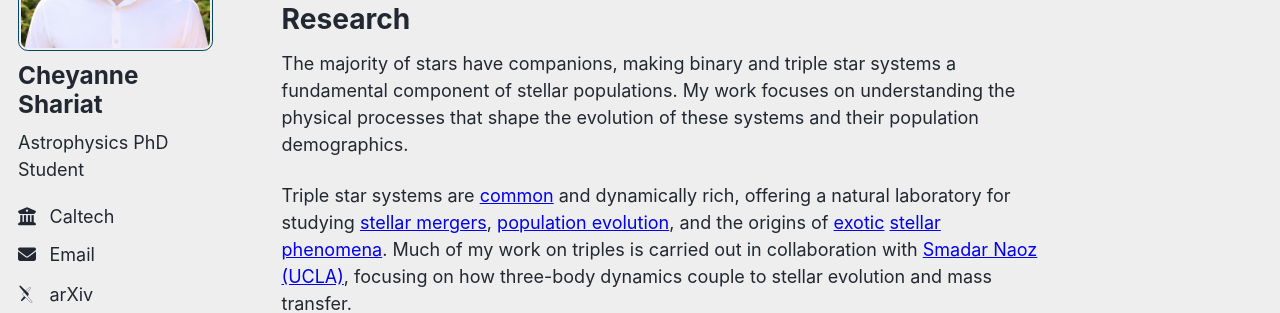
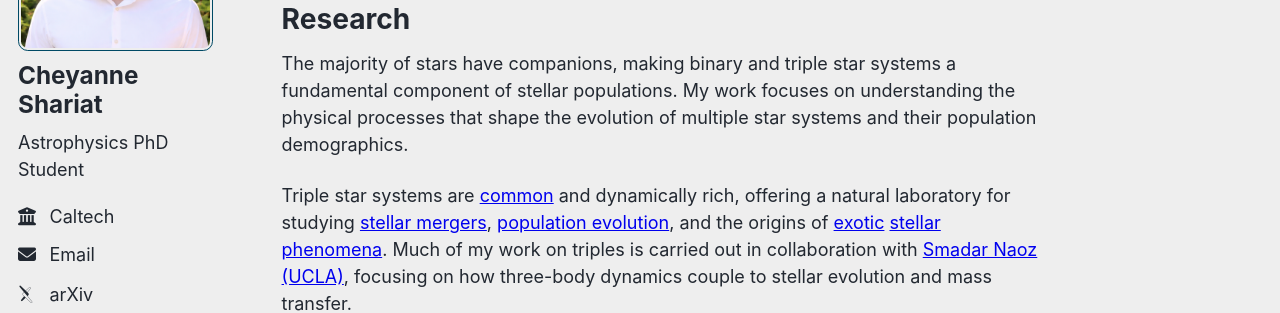
Before and after one commit to cheyanneshariat/cheyanneshariat.github.io, a Jekyll site: the page built from _pages/about.md, in a window 1280 px wide and 900 px high. Shown: the part 246-559 px from the top of the window. Built offline with Jekyll 4.4.1, drawn with Linux system fonts in a browser that asks for light colours; some web fonts are replaced; a script that is not in the unit is left out.

Commit message:
Update about.md

```diff
--- a/_pages/about.md
+++ b/_pages/about.md
@@ -12,9 +12,9 @@
 
 # Research
 The majority of stars have companions, making binary and triple star systems a fundamental component of stellar populations.
-My work focuses on understanding the physical processes that shape the evolution of these systems and their population demographics.
+My work focuses on understanding the physical processes that shape the evolution of multiple star systems and their population demographics.
 
-Triple star systems are [common](https://ui.adsabs.harvard.edu/abs/2025PASP..137i4201S/abstract) and dynamically rich, offering a natural laboratory for studying [stellar mergers](https://ui.adsabs.harvard.edu/abs/2025ApJ...978...47S/abstract), [population evolution](https://ui.adsabs.harvard.edu/abs/2023ApJ...955L..14S/abstract), and the origins of [exotic](https://ui.adsabs.harvard.edu/abs/2025ApJ...983..115S/abstract) [stellar phenomena](https://ui.adsabs.harvard.edu/abs/2025PASP..137g4201S/abstract). Much of my work on triples is carried out in collaboration with [Smadar Naoz (UCLA)](https://snaoz.astro.ucla.edu/), focusing on how three-body dynamics couple to stellar evolution and mass transfer.
+Triple star systems are [common](https://ui.adsabs.harvard.edu/abs/2025PASP..137i4201S/abstract) and dynamically rich, offering a natural laboratory for studying [stellar mergers](https://ui.adsabs.harvard.edu/abs/2025ApJ...978...47S/abstract), [population evolution](https://ui.adsabs.harvard.edu/abs/2023ApJ...955L..14S/abstract), and the origins of [exotic](https://astrobites.org/2025/12/22/triple-double-do-merging-white-dwarfs-produce-frb-emitting-remnants/) [stellar](https://ui.adsabs.harvard.edu/abs/2025ApJ...983..115S/abstract) [phenomena](https://ui.adsabs.harvard.edu/abs/2025PASP..137g4201S/abstract). Much of my work on triples is carried out in collaboration with [Smadar Naoz (UCLA)](https://snaoz.astro.ucla.edu/), focusing on how three-body dynamics couple to stellar evolution and mass transfer.
 
 ![Illustration of Accreting Binary in Triple](/images/CV_Triple.jpg){: .align-center width="1000px"}
 *A Triple Love Story (image from ["Third Wheel" Star Brings Companions Closer Together](https://www.caltech.edu/about/news/third-wheel-star-brings-companions-closer-together)).*
```
